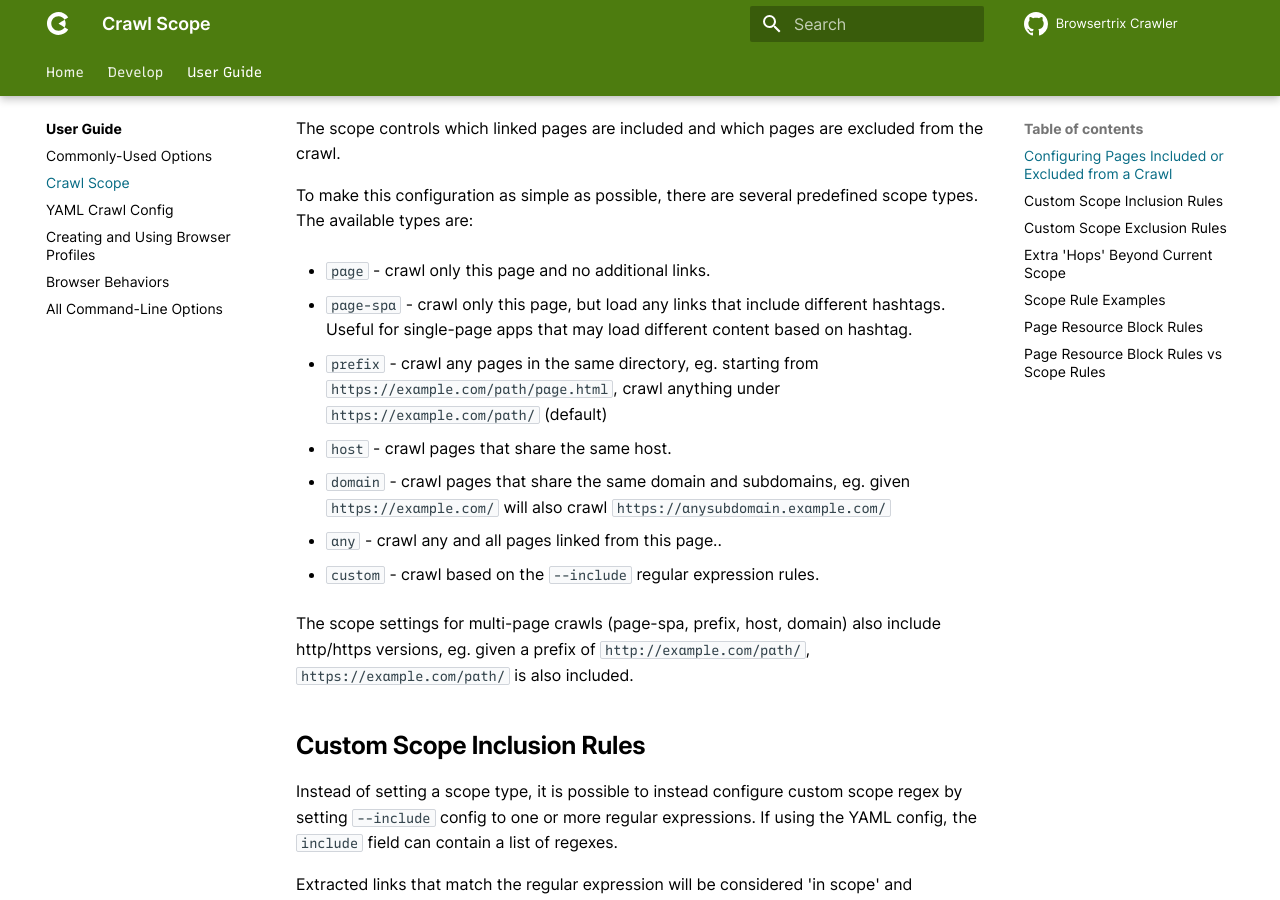
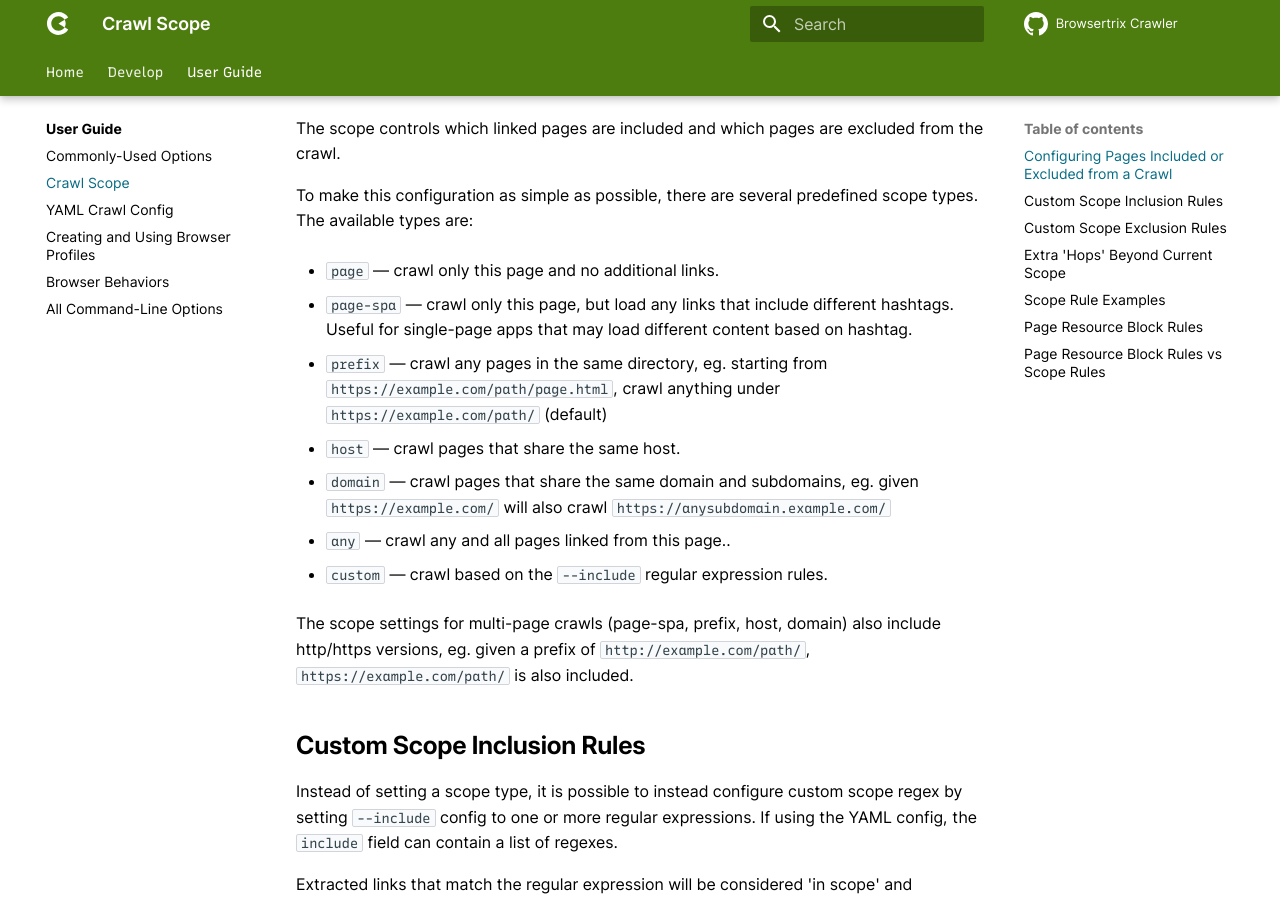
Before and after one commit to webrecorder/browsertrix-crawler, an MkDocs documentation site: the page built from docs/docs/user-guide/crawl-scope.md, in a window 1280 px wide and 900 px high, scrolled down 323 px. Built offline with MkDocs 1.6.1 and Material for MkDocs 9.7.7, drawn with Linux system fonts in a browser that asks for light colours; comment, search, counter and statistics services are not loaded.

Commit message:
Fixes em dashes

```diff
--- a/docs/docs/user-guide/crawl-scope.md
+++ b/docs/docs/user-guide/crawl-scope.md
@@ -10,19 +10,19 @@ The scope controls which linked pages are included and which pages are excluded
 
 To make this configuration as simple as possible, there are several predefined scope types. The available types are:
 
-- `page` - crawl only this page and no additional links.
+- `page` — crawl only this page and no additional links.
 
-- `page-spa` - crawl only this page, but load any links that include different hashtags. Useful for single-page apps that may load different content based on hashtag.
+- `page-spa` — crawl only this page, but load any links that include different hashtags. Useful for single-page apps that may load different content based on hashtag.
 
-- `prefix` - crawl any pages in the same directory, eg. starting from `https://example.com/path/page.html`, crawl anything under `https://example.com/path/` (default)
+- `prefix` — crawl any pages in the same directory, eg. starting from `https://example.com/path/page.html`, crawl anything under `https://example.com/path/` (default)
 
-- `host` - crawl pages that share the same host.
+- `host` — crawl pages that share the same host.
 
-- `domain` - crawl pages that share the same domain and subdomains, eg. given `https://example.com/` will also crawl `https://anysubdomain.example.com/`
+- `domain` — crawl pages that share the same domain and subdomains, eg. given `https://example.com/` will also crawl `https://anysubdomain.example.com/`
 
-- `any` - crawl any and all pages linked from this page..
+- `any` — crawl any and all pages linked from this page..
 
-- `custom` - crawl based on the `--include` regular expression rules.
+- `custom` — crawl based on the `--include` regular expression rules.
 
 The scope settings for multi-page crawls (page-spa, prefix, host, domain) also include http/https versions, eg. given a prefix of `http://example.com/path/`,
 `https://example.com/path/` is also included.
```
